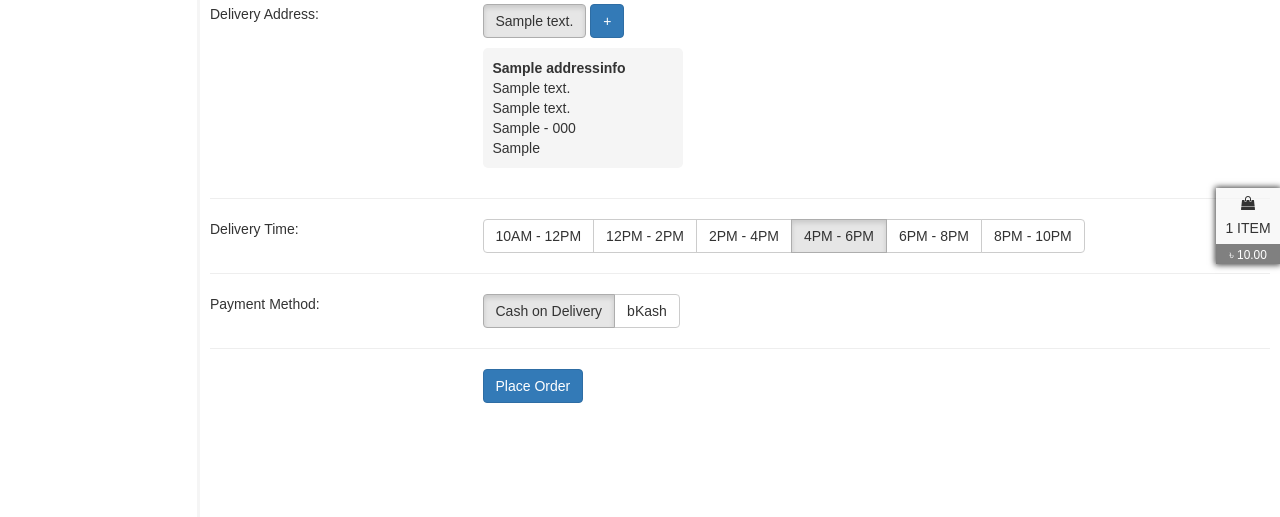
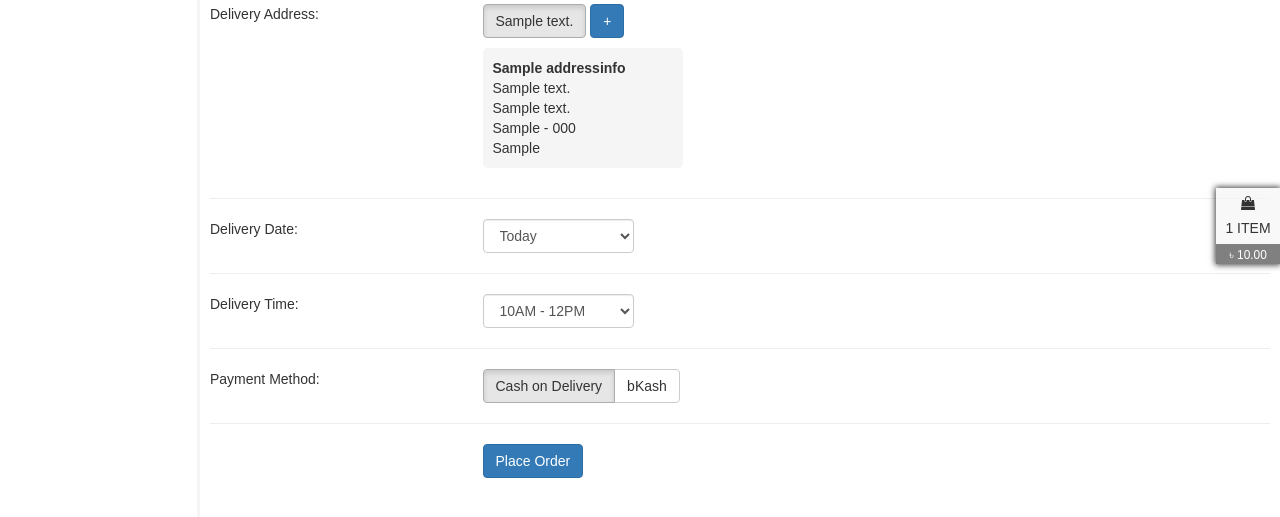
Before and after one commit to MiniGunnR/pharma_aid, a Django app: page /order/place/order/ in a window 1280 px wide. Shown: the part 112-629 px from the top of the page. Run offline with Django 3.2, Linux system fonts and the light colour scheme; a user stored in the database is signed in; tables that the repository leaves empty hold one stand-in row (values such as "Sample post"); some libraries are stand-ins or nearby versions; some web fonts are replaced.

Commit message:
fourth email requirements done

```diff
--- a/backend/templates/backend/order-detail.html
+++ b/backend/templates/backend/order-detail.html
@@ -28,6 +28,10 @@
 	</div>
 
 	<div class="col-md-4">
+		<h4>Delivery Date</h4>
+
+		<p>{{ order.delivery_date }}</p>
+
 		<h4>Delivery Time</h4>
 
 		<p>{{ order.get_delivery_time_display }}</p>
--- a/order/templates/order/place-order.html
+++ b/order/templates/order/place-order.html
@@ -40,28 +40,27 @@
 
     <hr/>
 
+	<div class="row">
+		<div class="col-sm-3">Delivery Date:</div>
+		<div class="col-sm-2">
+			<select name="delivery_date" class="form-control">
+			{% for date in delivery_dates %}
+				<option value="{{ date.0 }}">{{ date.1 }}</option>
+				{% endfor %}
+			</select>
+		</div>
+	</div>
+
+	<hr/>
+
     <div class="row">
         <div class="col-sm-3">Delivery Time:</div>
-        <div class="col-sm-9">
-            <div class="btn-group" data-toggle="buttons">
+        <div class="col-sm-2">
+            <select name="delivery_time" class="form-control">
             {% for time in delivery_times %}
-                <label class="btn btn-default{% if time.0 == 4 %} active{% endif %}">
-                    <input type="radio" name="time_options" value={{ time.0 }} autocomplete="off"{% if time.0 == 4 %} checked{% endif %}>{{ time.1 }}
-                </label>
+                <option value="{{ time.0 }}">{{ time.1 }}</option>
                 {% endfor %}
-{#	            <label class="btn btn-default">#}
-{#                    <input type="radio" name="time_options" value=1 autocomplete="off">Morning#}
-{#                </label>#}
-{#                <label class="btn btn-default">#}
-{#                    <input type="radio" name="time_options" value=2 autocomplete="off">Noon#}
-{#                </label>#}
-{#                <label class="btn btn-default active">#}
-{#                    <input type="radio" name="time_options" value=3 autocomplete="off" checked>Evening#}
-{#                </label>#}
-{#                <label class="btn btn-default">#}
-{#                    <input type="radio" name="time_options" value=4 autocomplete="off">Night#}
-{#                </label>#}
-            </div>
+            </select>
         </div>
     </div>
 
--- a/order/views.py
+++ b/order/views.py
@@ -1,4 +1,4 @@
-import random, os, string, math
+import random, os, string, math, datetime, calendar
 
 from django.shortcuts import render
 from django.contrib.auth.decorators import user_passes_test, login_required
@@ -38,6 +38,17 @@ def user_has_mobile(user):
 def PlaceOrder(request):
     my_addresses = Address.objects.filter(user=request.user)
     default_address = Address.objects.get(user=request.user, default=True)
+
+    today = datetime.date.today()
+    tomorrow = datetime.date.today() + datetime.timedelta(days=1)
+    day_after_tomorrow = datetime.date.today() + datetime.timedelta(days=2)
+
+    delivery_dates = (
+        (today, 'Today'),
+        (tomorrow, 'Tomorrow'),
+        (day_after_tomorrow, '{0} {1} {2}'.format(day_after_tomorrow.day, calendar.month_abbr[day_after_tomorrow.month], day_after_tomorrow.year))
+    )
+
     delivery_times = Order.DELIVERY_TIMES
     return render(request, "order/place-order.html", locals())
 
@@ -61,8 +72,11 @@ def ConfirmOrder(request):
     address = Address.objects.get(id=request.session['address'])
     details = address.addressinfo
 
-    request.session['time'] = int(items['time_options'])
-    time = Order.DELIVERY_TIMES[request.session['time'] - 1][1]
+    request.session['delivery_date'] = items['delivery_date']
+    date = request.session['delivery_date']
+
+    request.session['delivery_time'] = Order.DELIVERY_TIMES[int(items['delivery_time']) - 1]
+    time = request.session['delivery_time'][1]
 
     request.session['payment'] = int(items['payment_options'])
     payment = Order.PAYMENT_METHODS[request.session['payment'] - 1][1]
@@ -70,6 +84,7 @@ def ConfirmOrder(request):
     context = {
         "address": address,
         "details": details,
+        "date": date,
         "time": time,
         "payment": payment}
 
@@ -128,6 +143,7 @@ def SaveOrder(request):
         billing_zip = address.addressinfo.zip
         billing_country = address.addressinfo.country
 
+        delivery_date = request.POST['date']
         delivery_time = int(request.POST['time'])
 
         payment_method = int(request.POST['payment'])
@@ -156,6 +172,7 @@ def SaveOrder(request):
                                      billing_city=billing_city,
                                      billing_zip=billing_zip,
                                      billing_country=billing_country,
+                                     delivery_date=delivery_date,
                                      delivery_time=delivery_time,
                                      payment_method=payment_method,
                                      trx_id=trx_id,
```
Also changed, not shown: order/models.py (+19 -16 lines), order/templates/order/confirm-order.html (+9 -1 lines), order/migrations/0021_order_delivery_date.py (added).
